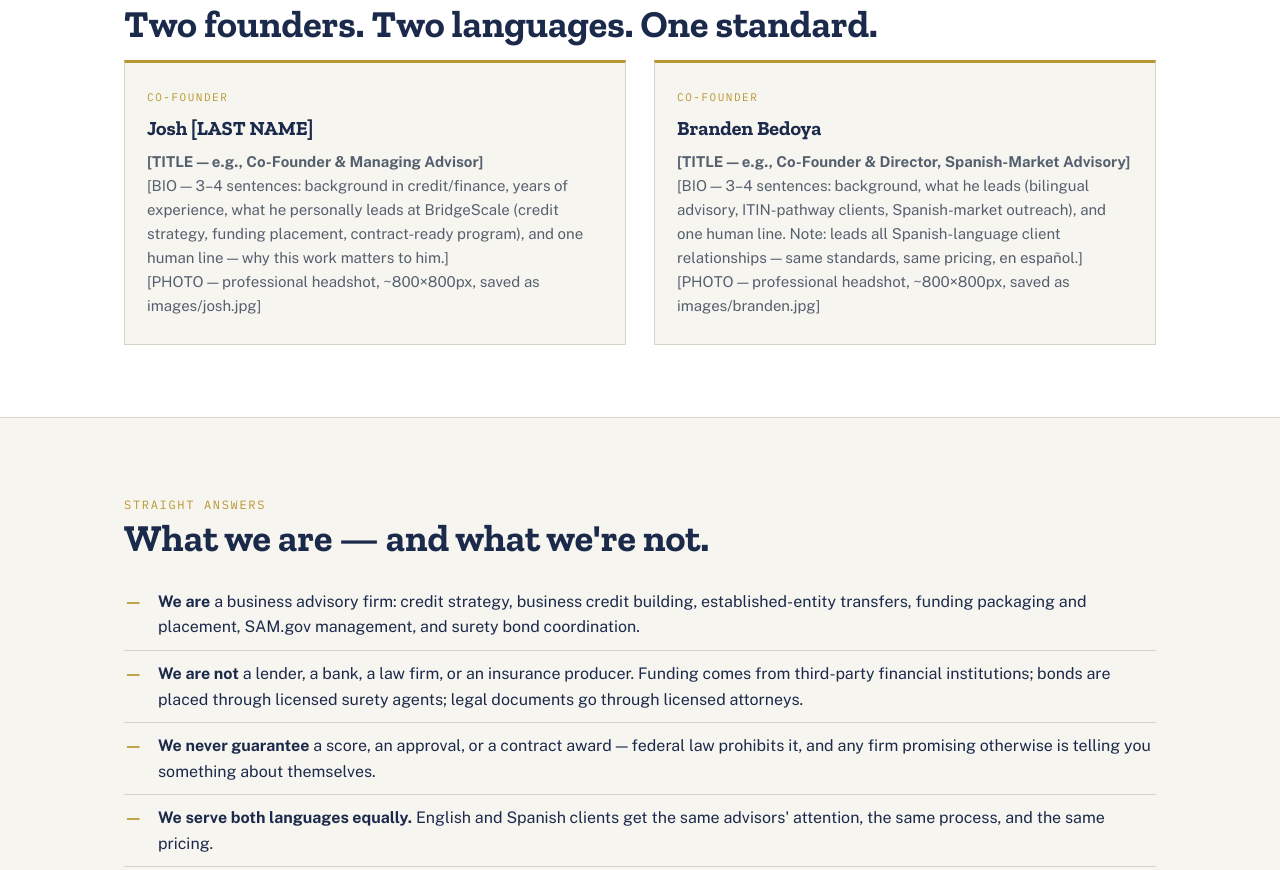
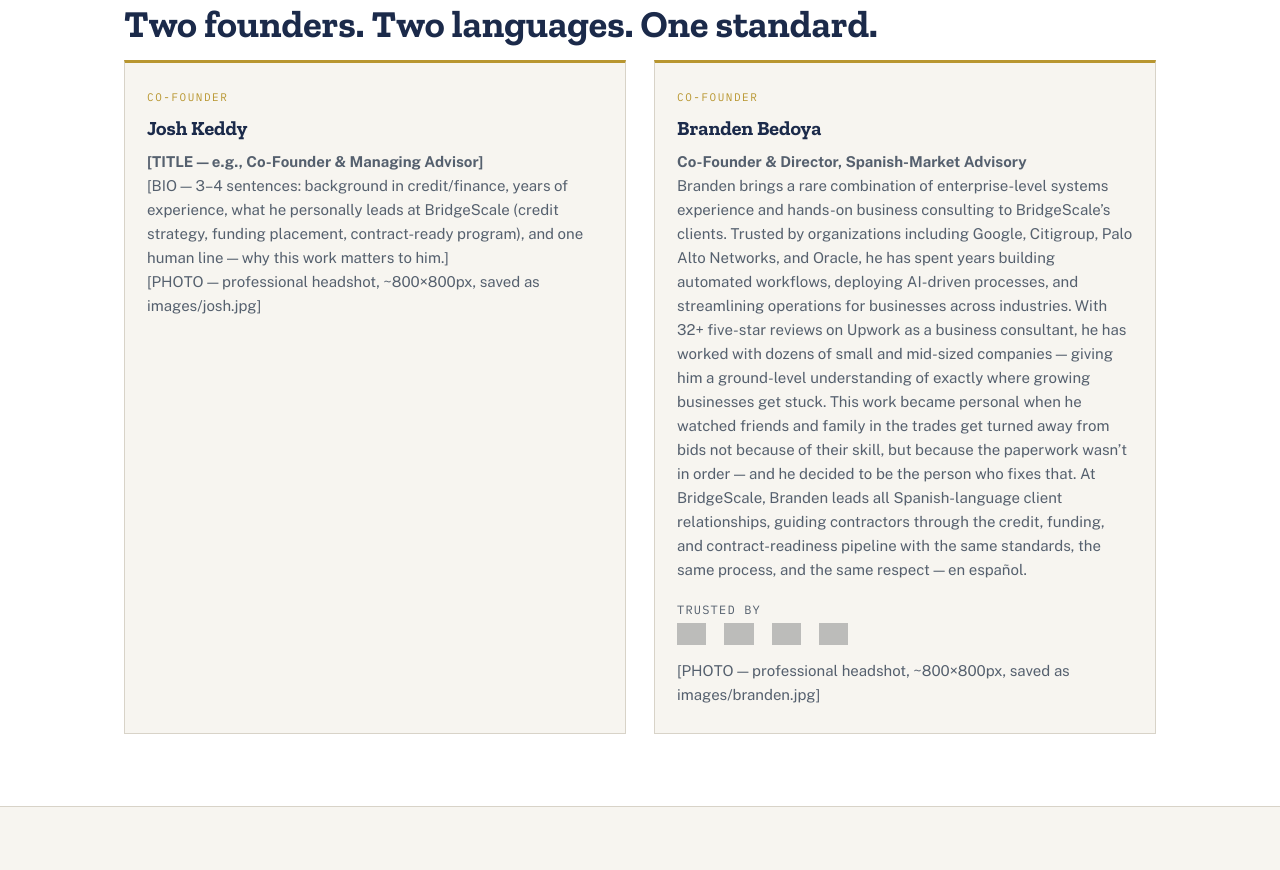
Before and after one commit to BrandenBedoya/bridgescale-website, a website: page about.html in a window 1280 px wide. Shown: the part 1323-2193 px from the top of the page. Drawn offline with nearby package versions, Linux system fonts and the light colour scheme; grey boxes are pictures that could not be loaded.

Commit message:
updated about pages english and spanish (awaiting josh)

```diff
--- a/about.html
+++ b/about.html
@@ -1,6 +1,6 @@
 <!DOCTYPE html><html lang="en"><head><meta charset="utf-8"><meta name="viewport" content="width=device-width,initial-scale=1">
 <title>About Us — BridgeScale Advisors</title><meta name="description" content="Meet the bilingual team behind BridgeScale Advisors — credit, business credit, funding, and government contract readiness for contractors."><link rel="preconnect" href="https://fonts.googleapis.com"><link rel="preconnect" href="https://fonts.gstatic.com" crossorigin><link href="https://fonts.googleapis.com/css2?family=Zilla+Slab:wght@500;600;700&family=Public+Sans:wght@400;600;700&family=IBM+Plex+Mono:wght@400;500&display=swap" rel="stylesheet"><link rel="icon" type="image/png" href="favicon.png"><link rel="stylesheet" href="styles.css"></head>
-<body><header><div class="wrap nav"><a class="brand" href="index.html">BridgeScale <span>Advisors</span></a><nav class="nav-links"><a href="index.html">Home</a><a href="stage-1-personal-credit.html">1 · Credit</a><a href="stage-2-business-credit.html">2 · Biz Credit</a><a href="stage-3-funding.html">3 · Funding</a><a href="stage-4-contract-ready.html">4 · Contracts</a><a href="about.html" class="on">About</a><a href="pricing.html">Pricing</a><a href="contact.html">Contact</a><a class="btn" href="contact.html">Book Assessment</a></nav></div></header>
+<body><header><div class="wrap nav"><a class="brand" href="index.html">BridgeScale <span>Advisors</span></a><nav class="nav-links"><a href="index.html">Home</a><a href="stage-1-personal-credit.html">1 · Credit</a><a href="stage-2-business-credit.html">2 · Biz Credit</a><a href="stage-3-funding.html">3 · Funding</a><a href="stage-4-contract-ready.html">4 · Contracts</a><a href="about.html" class="on">About</a><a href="pricing.html">Pricing</a><a href="contact.html">Contact</a><a href="espanol.html">Español</a><a class="btn" href="contact.html">Book Assessment</a></nav></div></header>
 <div class="stage-hero"><div class="wrap"><span class="mono eyebrow">About BridgeScale Advisors</span>
 <h1>Built by people who watched good contractors lose winnable bids.</h1>
 <p>BridgeScale exists because of a pattern we saw over and over: skilled contractors — solid crews, real track records — turned away from growth not by their work, but by their paperwork. Credit files nobody had rebuilt. Business credit nobody had established. Bonding files no underwriter would touch. We built the firm that fixes the whole sequence.</p></div></div>
@@ -20,7 +20,7 @@
 <div class="grid2">
 <div class="card reveal">
 <span class="mono">Co-Founder</span>
-<h3>Josh [LAST NAME]</h3>
+<h3>Josh Keddy</h3>
 <p><b>[TITLE — e.g., Co-Founder &amp; Managing Advisor]</b></p>
 <p>[BIO — 3–4 sentences: background in credit/finance, years of experience, what he personally leads at BridgeScale (credit strategy, funding placement, contract-ready program), and one human line — why this work matters to him.]</p>
 <p class="finenote">[PHOTO — professional headshot, ~800×800px, saved as images/josh.jpg]</p>
@@ -28,8 +28,15 @@
 <div class="card reveal">
 <span class="mono">Co-Founder</span>
 <h3>Branden Bedoya</h3>
-<p><b>[TITLE — e.g., Co-Founder &amp; Director, Spanish-Market Advisory]</b></p>
-<p>[BIO — 3–4 sentences: background, what he leads (bilingual advisory, ITIN-pathway clients, Spanish-market outreach), and one human line. Note: leads all Spanish-language client relationships — same standards, same pricing, en español.]</p>
+<p><b>Co-Founder &amp; Director, Spanish-Market Advisory</b></p>
+<p>Branden brings a rare combination of enterprise-level systems experience and hands-on business consulting to BridgeScale&#8217;s clients. Trusted by organizations including Google, Citigroup, Palo Alto Networks, and Oracle, he has spent years building automated workflows, deploying AI-driven processes, and streamlining operations for businesses across industries. With 32+ five-star reviews on Upwork as a business consultant, he has worked with dozens of small and mid-sized companies &#8212; giving him a ground-level understanding of exactly where growing businesses get stuck. This work became personal when he watched friends and family in the trades get turned away from bids not because of their skill, but because the paperwork wasn&#8217;t in order &#8212; and he decided to be the person who fixes that. At BridgeScale, Branden leads all Spanish-language client relationships, guiding contractors through the credit, funding, and contract-readiness pipeline with the same standards, the same process, and the same respect &#8212; en espa&#241;ol.</p>
+<div style="margin-top:18px;margin-bottom:4px;font-size:12px;font-family:'IBM Plex Mono',monospace;letter-spacing:.1em;text-transform:uppercase;color:var(--slate)">Trusted by</div>
+<div style="display:flex;gap:18px;align-items:center;flex-wrap:wrap;margin-bottom:14px;filter:grayscale(1);opacity:.65">
+  <img src="https://upload.wikimedia.org/wikipedia/commons/2/2f/Google_2015_logo.svg" alt="Google" style="height:22px;width:auto">
+  <img src="https://upload.wikimedia.org/wikipedia/commons/1/1e/Citibank.svg" alt="Citigroup" style="height:22px;width:auto">
+  <img src="https://upload.wikimedia.org/wikipedia/commons/9/96/Palo_Alto_Networks_logo.svg" alt="Palo Alto Networks" style="height:22px;width:auto">
+  <img src="https://upload.wikimedia.org/wikipedia/commons/5/50/Oracle_logo.svg" alt="Oracle" style="height:22px;width:auto">
+</div>
 <p class="finenote">[PHOTO — professional headshot, ~800×800px, saved as images/branden.jpg]</p>
 </div>
 </div></div></section>
```
Also changed, not shown: about-es.html (+10 -3 lines).
